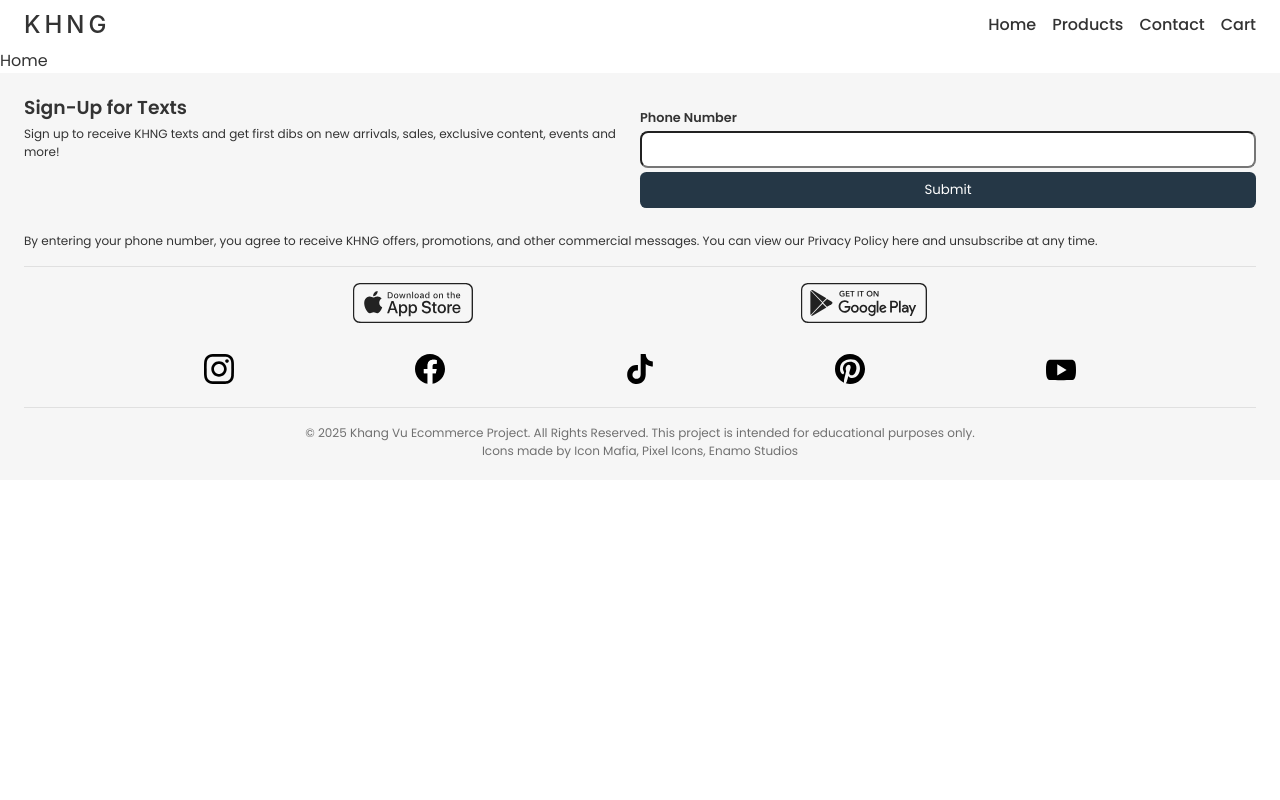
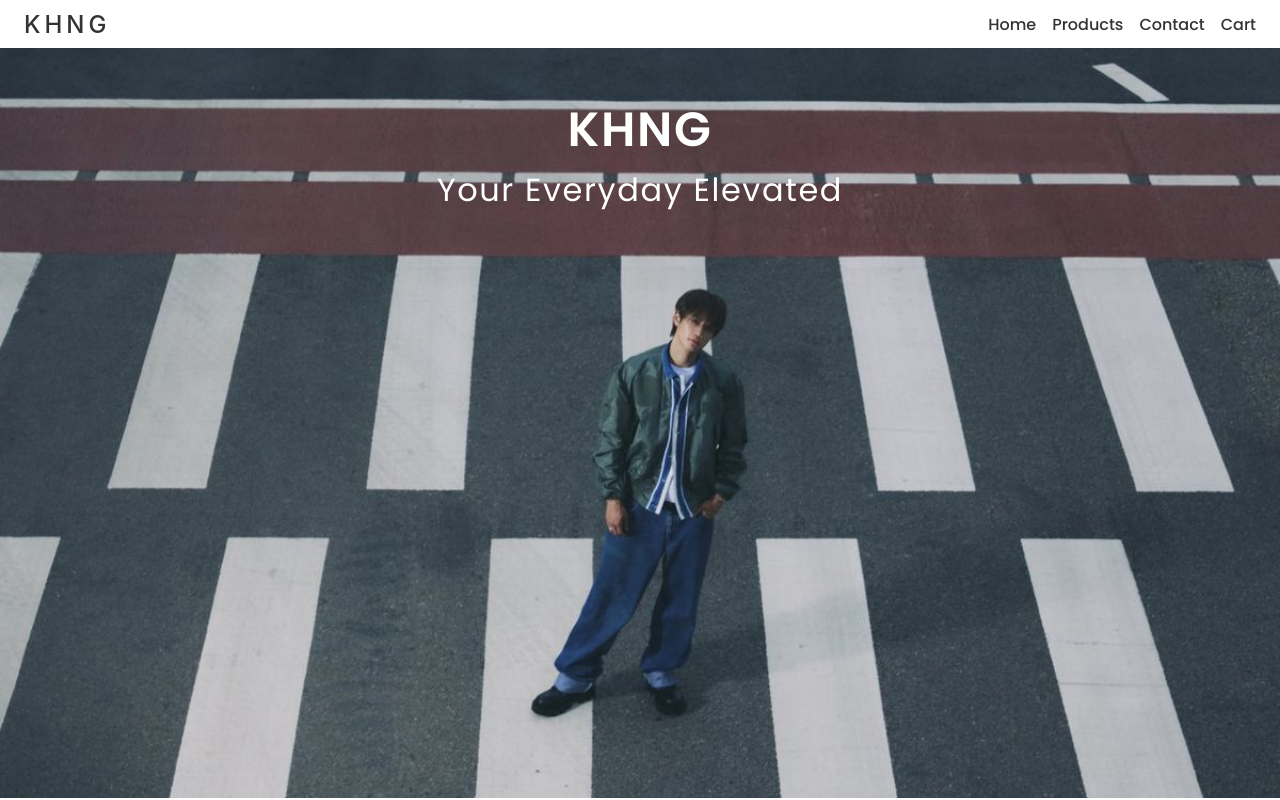
Before and after one commit to khangvu0/eCommerce-v2, a React (Vite) app in the folder client/: page / in a window 1280 px wide. Shown: the top 800 px of the page. Built offline with nearby package versions, Linux system fonts and the light colour scheme.

Commit message:
Updated homepage, mvp with static product card rendering

```diff
--- a/client/src/pages/Home.jsx
+++ b/client/src/pages/Home.jsx
@@ -1,7 +1,104 @@
-import React from 'react';
+import React, { useState, useEffect } from 'react';
+import { Link } from 'react-router-dom';
+import ProductCard from '../components/ProductCard';
+import '../styles/Home.css';
 
-const Home = () => {
-    return <div>Home</div>;
-};
+//temp
+import shirt1 from '../assets/linen-shirt.png';
+import shirt2 from '../assets/polo.avif';
+import pants1 from '../assets/baggy-jeans.png';
+import pants2 from '../assets/ultra-baggy-jeans.png';
 
-export default Home;
+export default function Main() {
+    // Temporary static data (will later come from your Node/MySQL backend)
+    const [bestSellers, setBestSellers] = useState([]);
+
+    useEffect(() => {
+        const sampleProducts = [
+            {
+                id: 1,
+                name: 'Cropped Linen Button-Up Shirt',
+                price: 80.0,
+                description:
+                    'Comfortable long-sleeve button-up shirt in our 100% linen fabric and new cropped length. Features a classic collar, left chest pocket and straight hem.',
+                image: shirt1,
+                category: 'tops',
+            },
+            {
+                id: 3,
+                name: 'Summer Linen-Blend Polo',
+                price: 60.0,
+                description:
+                    "Comfortable short-sleeve polo in our new lightweight and breathable summer linen-blend fabric, that's perfect for hot sunny days. Features a classic polo collar, three-button placket and straight hem.",
+                image: shirt2,
+                category: 'tops',
+            },
+            {
+                id: 5,
+                name: 'Baggy Jean',
+                price: 90.0,
+                description:
+                    'Our new baggy jeans, that are relaxed and baggy-fitting through the leg, with a slight puddle at the shoe, in our 100% cotton no-stretch fabric and broken-in denim feel. Features a medium wash and clean hem.',
+                image: pants1,
+                category: 'bottoms',
+            },
+            {
+                id: 6,
+                name: 'Ultra Baggy Jean',
+                price: 90.0,
+                description:
+                    'Our new ultra baggy fit jeans that sit slightly lower on the hip, and are our baggiest fit through the leg, in our 100% cotton no-stretch fabric and broken-in denim feel. Features a grey wash and clean hem.',
+                image: pants2,
+                category: 'bottoms',
+            },
+        ];
+        setBestSellers(sampleProducts);
+    }, []);
+
+    return (
+        <main className="main">
+            {/* Hero Section */}
+            <section className="hero">
+                <img
+                    src="../../public/crosswalk.jpg"
+                    alt="Hero image featuring a man on a crosswalk"
+                    className="hero-image"
+                />
+                <div className="hero-text-container">
+                    <h1 className="hero-title">KHNG</h1>
+                    <p className="hero-subtitle">Your Everyday Elevated</p>
+                </div>
+            </section>
+
+            {/* Categories Section */}
+            <section className="categories">
+                <h2></h2>
+            </section>
+
+            {/* Best Sellers Section */}
+            <section className="best-sellers">
+                <h2>Best Sellers</h2>
+                <div className="best-sellers-grid">
+                    {bestSellers.map((product) => (
+                        <ProductCard key={product.id} product={product} />
+                    ))}
+                </div>
+            </section>
+
+            {/* Promo Section */}
+            <section className="promo">
+                <img
+                    src="../../public/jeans-banner.png"
+                    alt="Denim jeans banner"
+                    className="promo-image"
+                />
+                <div className="promo-text-container">
+                    <h2 className="promo-title">KHNG Denim</h2>
+                    <Link to="/products#bottoms">
+                        <p className="promo-subtitle">Shop Now</p>
+                    </Link>
+                </div>
+            </section>
+        </main>
+    );
+}
--- a/client/src/styles/Home.css
+++ b/client/src/styles/Home.css
@@ -0,0 +1,153 @@
+.hero,
+.categories,
+.best-sellers {
+    margin-bottom: 2rem;
+}
+
+.hero,
+.promo {
+    position: relative;
+    text-align: center;
+    color: white;
+}
+
+/*-------------------- Hero --------------------*/
+.hero-text-container {
+    position: absolute;
+    top: 20%;
+    left: 50%;
+    transform: translate(-50%, -50%);
+}
+
+.hero-image {
+    width: 100%;
+    height: 500px;
+    object-fit: cover;
+}
+
+.hero-title {
+    font-size: 2rem;
+}
+/*-------------------- Best Sellers --------------------*/
+.best-sellers h2 {
+    text-align: center;
+    font-size: 1.5rem;
+    letter-spacing: 0.1rem;
+    margin-bottom: 1rem;
+    font-family: var(--font-title);
+}
+
+.best-sellers-div {
+    display: grid;
+    grid-template-columns: auto auto;
+    row-gap: 1rem;
+    padding-bottom: 1rem;
+}
+
+.product-card {
+    border-radius: 0.5rem;
+    padding: 0.5rem;
+    text-align: center;
+}
+
+.product-card img {
+    width: 100%;
+    height: auto;
+    min-height: 244px;
+    border-radius: 0.25rem;
+}
+
+.product-card .name {
+    color: var(--main-color);
+    text-align: center;
+    font-size: 0.75rem;
+    font-family: var(--font-title);
+    margin: 0.5rem 0 0.25rem;
+    font-weight: 400;
+}
+
+/*-------------------- Promo --------------------*/
+.promo {
+    margin-bottom: 1rem;
+}
+
+.promo-image {
+    width: 100%;
+    height: 170px;
+    object-fit: cover;
+}
+
+.promo-text-container {
+    position: absolute;
+    top: 50%;
+    left: 50%;
+    transform: translate(-50%, -50%);
+}
+
+.promo-title {
+    letter-spacing: 0.2rem;
+}
+
+.promo-subtitle {
+    color: var(--main-color);
+    background-color: white;
+    font-size: 1.2rem;
+    padding: 10px 20px;
+    border: none;
+    border-radius: 5px;
+    cursor: pointer;
+    transition: background-color 0.3s ease;
+}
+
+.promo-subtitle:hover {
+    transform: scale(1.02);
+    background-color: var(--card-color);
+}
+
+/*-------------------- Media Queries --------------------*/
+/* For tablet */
+@media screen and (min-width: 768px) {
+    .product-card img {
+        padding: 0 2rem;
+    }
+
+    .product-card .name {
+        font-size: 1rem;
+        font-weight: 400;
+    }
+}
+
+/* For large devices */
+@media screen and (min-width: 1024px) {
+    .hero-image {
+        height: 750px;
+    }
+
+    .hero-text-container {
+        top: 14%;
+    }
+
+    .hero-text-container h1 {
+        font-size: 3rem;
+        letter-spacing: 0.1rem;
+    }
+
+    .hero-text-container p {
+        font-size: 2rem;
+        letter-spacing: 0.1rem;
+    }
+
+    .best-sellers-div {
+        display: flex;
+        justify-content: space-evenly;
+    }
+
+    .product-card img {
+        padding: unset;
+        min-height: unset;
+    }
+
+    .promo-image {
+        height: 250px;
+    }
+}
```
